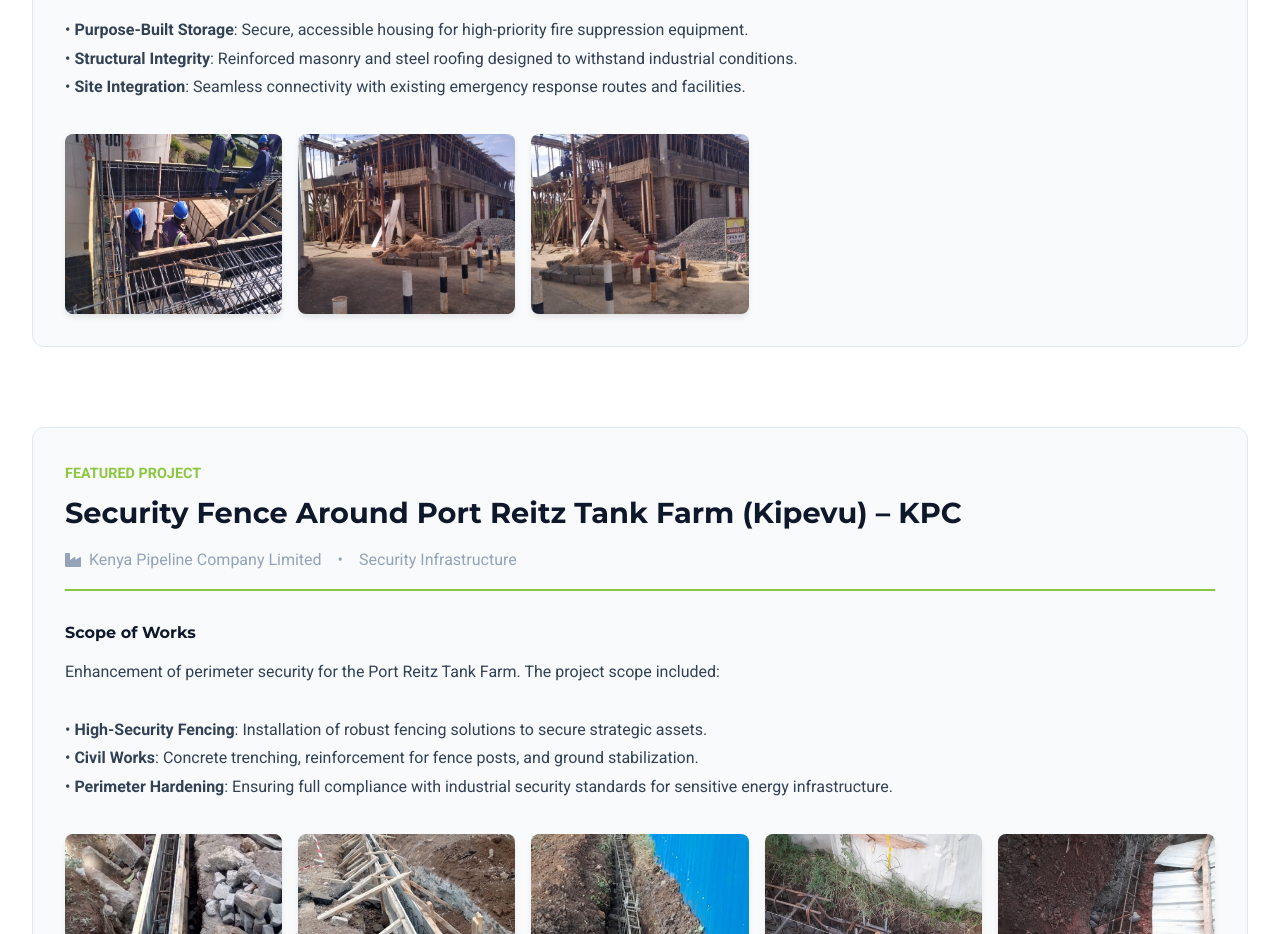
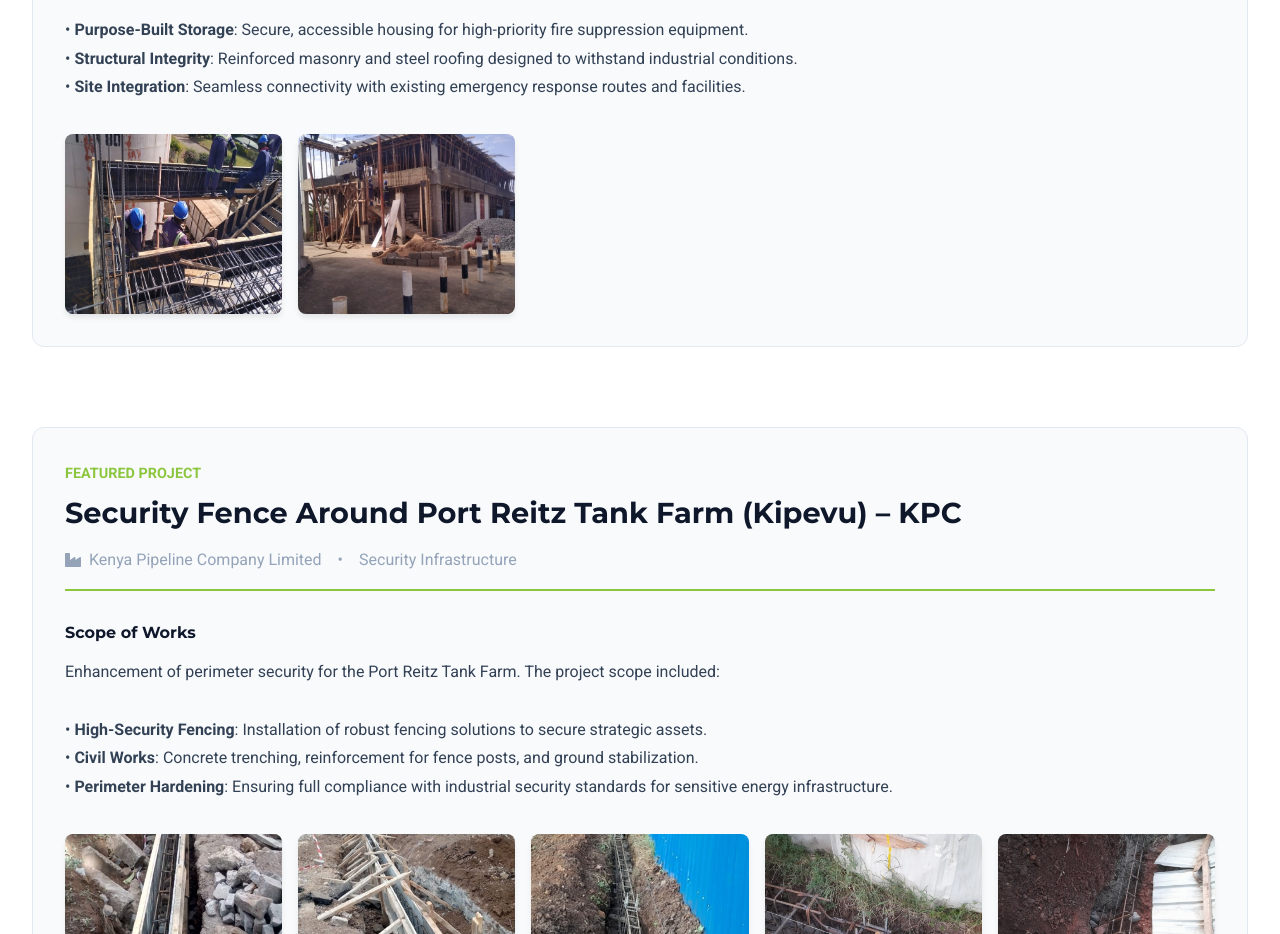
Before and after one commit to sharlmon/IrishTradingSite, a React (Vite) app: page /#/projects in a window 1280 px wide. Shown: the part 2220-3154 px from the top of the page. Built offline with nearby package versions, Linux system fonts and the light colour scheme.

Commit message:
fix: remove final Fire Stores duplicate image

```diff
--- a/src/components/Projects.jsx
+++ b/src/components/Projects.jsx
@@ -136,7 +136,7 @@ import kpcFireStores4 from '../assets/kpc-fire-stores-4.jpg';
 import kpcFireStores5 from '../assets/kpc-fire-stores-5.jpg';
 import kpcFireStores6 from '../assets/kpc-fire-stores-6.jpg';
 
-const kpcFireStoresImages = [kpcFireStores1, kpcFireStores2, kpcFireStores4]; // Start with completed shot
+const kpcFireStoresImages = [kpcFireStores1, kpcFireStores2]; // Start with completed shot
 
 // Import KPC Fence Images
 import kpcFence1 from '../assets/kpc-fence-1.jpg'; // Keep import for now or remove? Instruction says removes from array. I will remove from array.
```
Also changed, not shown: src/assets/kpc-fire-stores-4.jpg (deleted).
